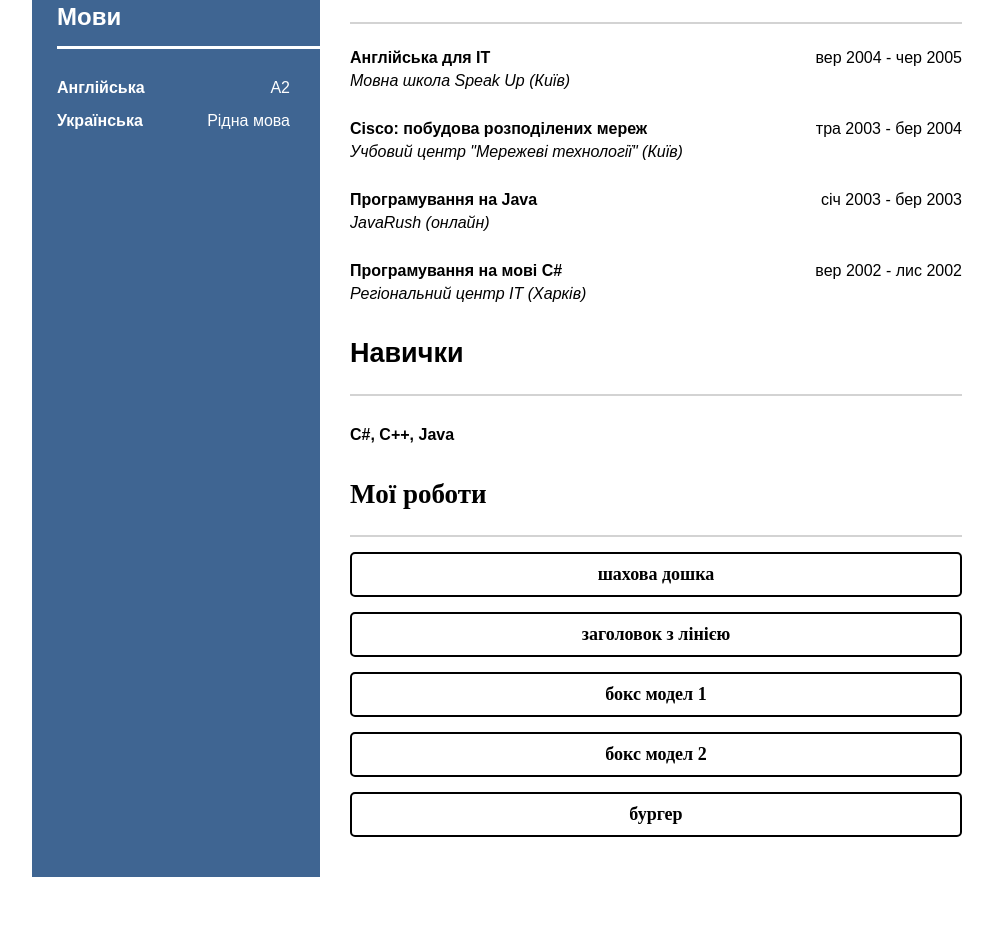
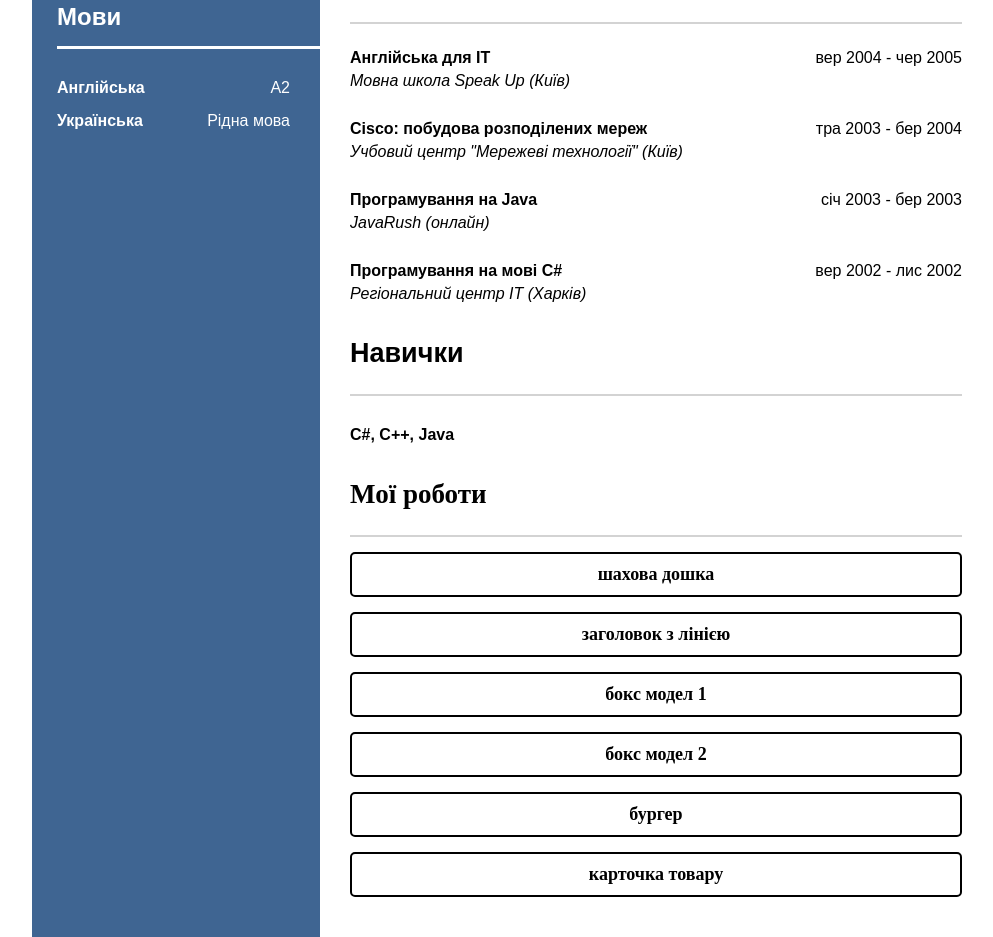
Before and after one commit to Vulkan89/vulkan89.github.io, a plain HTML site: page index.html in a window 1280 px wide. Shown: the part 850-1787 px from the top of the page, without its empty margins (128-1121 px from the left). Before the commit the page ends 1727 px from the top, so only its background shows below. Drawn offline with Linux system fonts and the light colour scheme.

Commit message:
Add files via upload
+ market

```diff
--- a/index.html
+++ b/index.html
@@ -240,6 +240,9 @@
 								<li class="buttons">
 									<a href="../burger/index.html">бургер</a>
 								</li>
+								<li class="buttons">
+									<a href="../market/index.html">карточка товару</a>
+								</li>
 							</ul>
 				</div>
 
```
